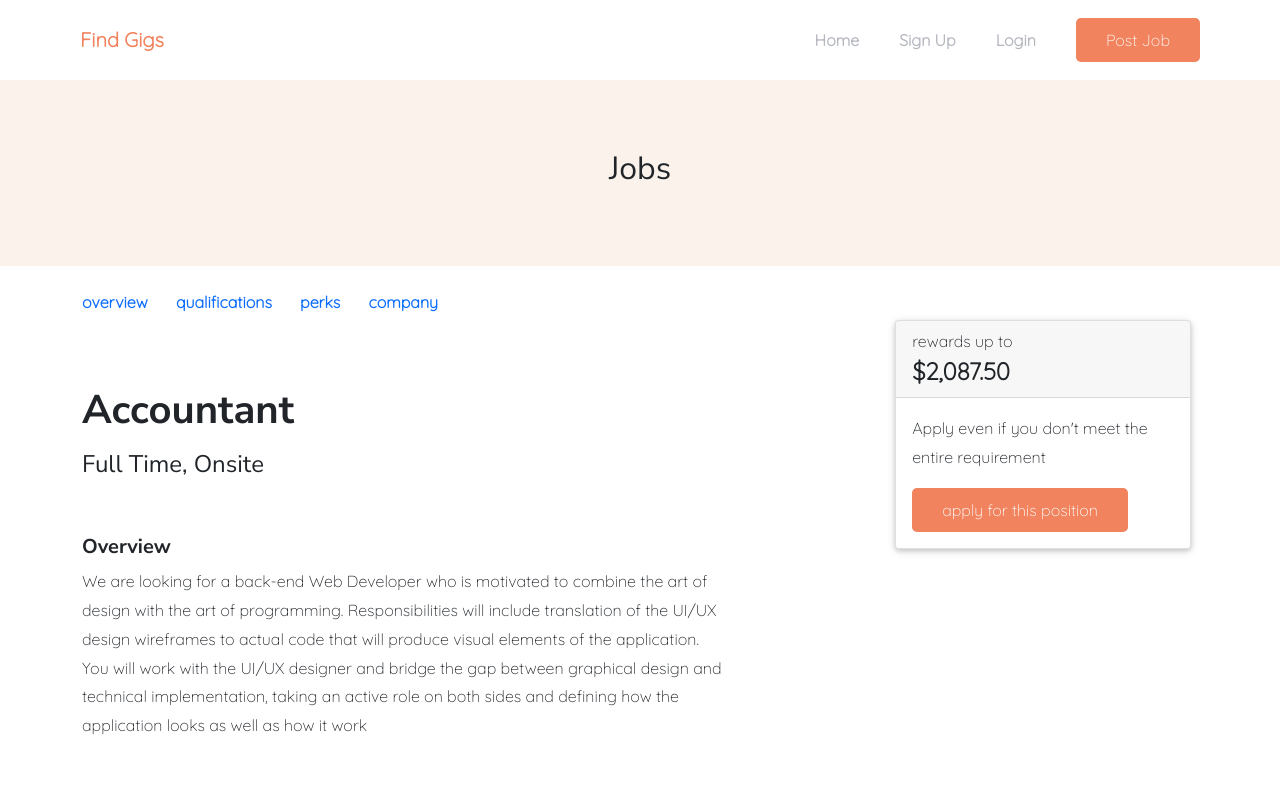
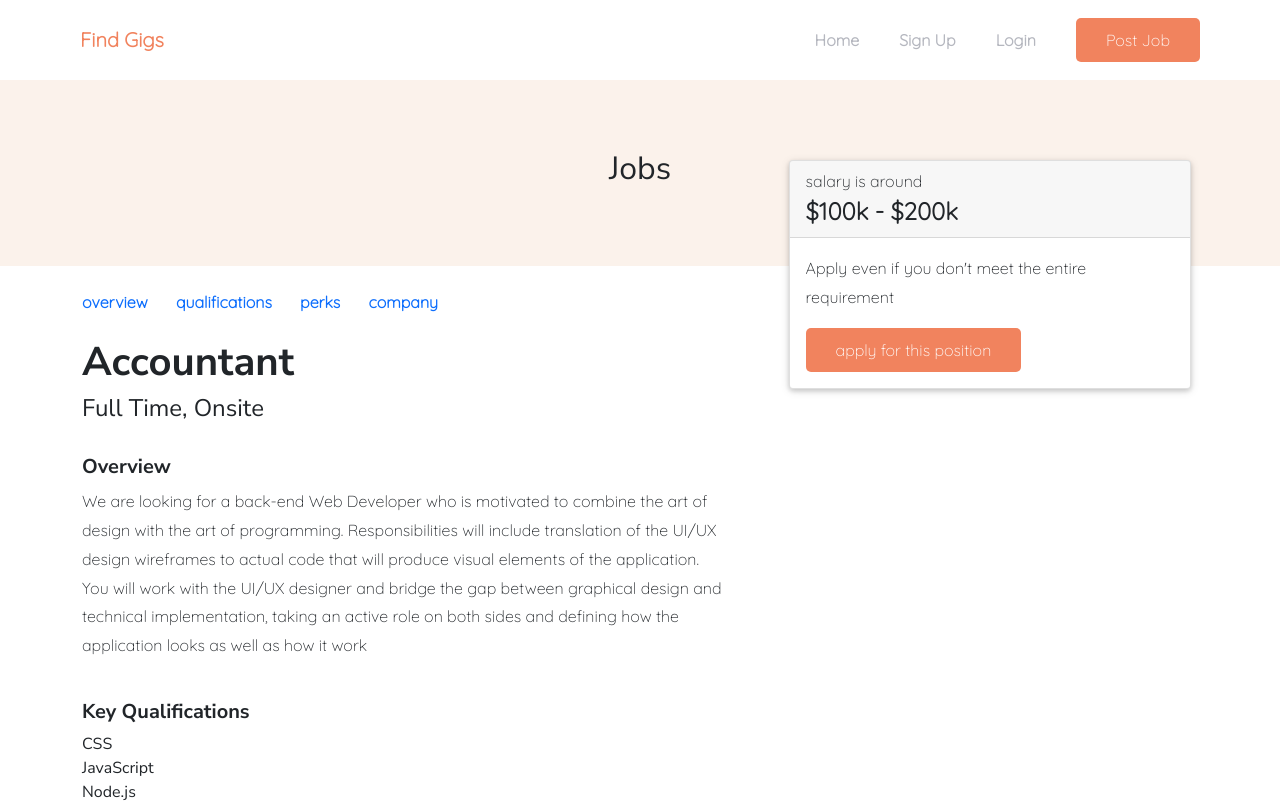
Before and after one commit to Ademayowa/strapi-job-app-v1, a Next.js app: page /jobs/accountant in a window 1280 px wide. Shown: the top 802 px of the page. Built offline with nearby package versions, Linux system fonts and the light colour scheme; no server answers.

Commit message:
complete job page desktop screen

```diff
--- a/pages/jobs/[slug].js
+++ b/pages/jobs/[slug].js
@@ -25,29 +25,29 @@ export default function SingleJobPage({ jb }) {
         <Row>
           <JobInfo />
 
-          <h3 className='fs-1 fw-bold mt-5 mb-3'>{role}</h3>
+          <h3 className='fs-1 fw-bold'>{role}</h3>
           <h4>{type}</h4>
-          <h5 className='mt-5 fw-bold'>Overview</h5>
+          <h5 className='mt-lg-4 fw-bold'>Overview</h5>
           <Col lg={7}>
             <p>{description}</p>
           </Col>
 
-          <h5 className='mt-5 fw-bold'>Key Qualifications</h5>
+          <h5 className='mt-lg-4 fw-bold'>Key Qualifications</h5>
           {skills.map((sk) => (
             <div>{sk}</div>
           ))}
 
-          <h5 className='mt-5 fw-bold'>Company</h5>
+          <h5 className='mt-lg-4 fw-bold'>Company</h5>
           <Col lg={7}>
             <p>{company}</p>
           </Col>
 
           {/* Show on Desktop screens Only */}
-          <Col className={styles.right} lg={4} xl={3}>
+          <Col className={styles.right} lg={4} xl={4}>
             <Card>
               <Card.Header>
-                rewards up to <br />
-                <span className='fw-bold fs-4'>$2,087.50</span>
+                salary is around <br />
+                <span className='fw-bold fs-4'>$100k - $200k</span>
               </Card.Header>
               <Card.Body>
                 <Card.Text>
@@ -59,13 +59,13 @@ export default function SingleJobPage({ jb }) {
           </Col>
 
           {/* Show on Tablet & mobile Only */}
-          <div className={styles.rightMobile}>
+          <Col className={styles.rightMobile}>
             <div className='d-grid gap-2'>
               <Button variant='danger' size='lg'>
                 apply for this position
               </Button>
             </div>
-          </div>
+          </Col>
         </Row>
       </Container>
     </Layout>
--- a/styles/SingleJobPage.module.css
+++ b/styles/SingleJobPage.module.css
@@ -1,6 +1,6 @@
 .right {
   position: fixed;
-  top: 40%;
+  top: 20%;
   right: 6%;
 }
 
```
